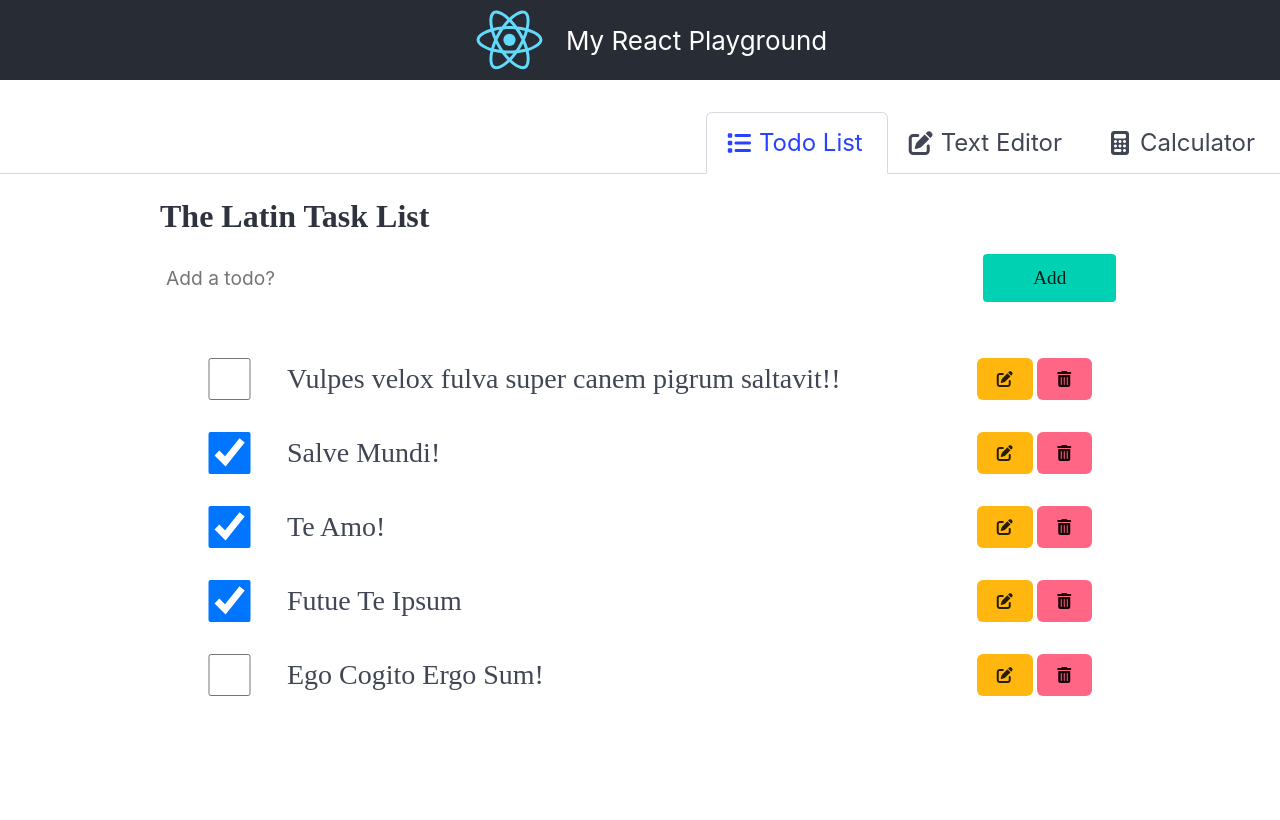
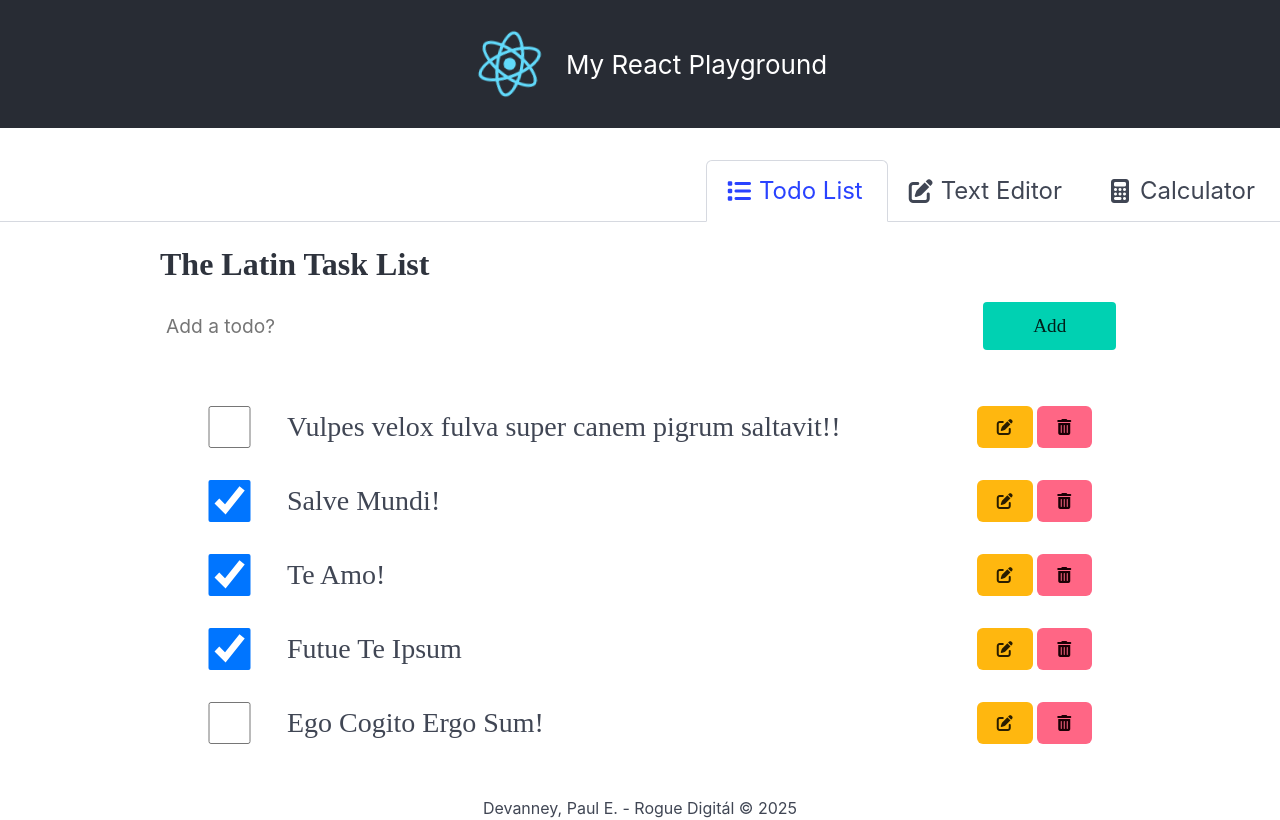
Before and after one commit to PaulD-LeWagon/react-playground, a React (Create React App) app: page / in a window 1280 px wide. Built offline with nearby package versions, Linux system fonts and the light colour scheme.

Commit message:
A few minor tweaks

```diff
--- a/src/App.css
+++ b/src/App.css
@@ -51,6 +51,8 @@ header.App-header h2 .header-text {
   justify-content: center;
   font-size: calc(10px + 2vmin);
   color: white;
+
+  padding: 1.5rem;
 }
 
 .App-link {
--- a/src/App.js
+++ b/src/App.js
@@ -21,7 +21,7 @@ function App() {
         <h2>
           <img
             src={logo}
-            className="header-logo"
+            className="App-logo header-logo"
             alt="logo"
           />{" "}
           <span className="header-text">My React Playground</span>
@@ -94,6 +94,8 @@ function App() {
           <Calculator />
         </section>
       </main>
+
+      <footer>Devanney, Paul E. - Rogue Digitál &copy; 2025</footer>
     </div>
   )
 }
--- a/src/calculator/Calculator.css
+++ b/src/calculator/Calculator.css
@@ -168,9 +168,6 @@ div.calculator div.app-container > div.keypad * {
 .sub-display-container {
   display: grid;
   grid-template-columns: 15% 82.5%;
-  /* grid-auto-rows: calc(
-    calc(var(--calc-font-size) * (4 / 9)) + (2 * var(--calc-g-2) + 5)
-  ); */
   gap: var(--calc-g-2);
 }
 div.sub-display-container .sub.display {
```
